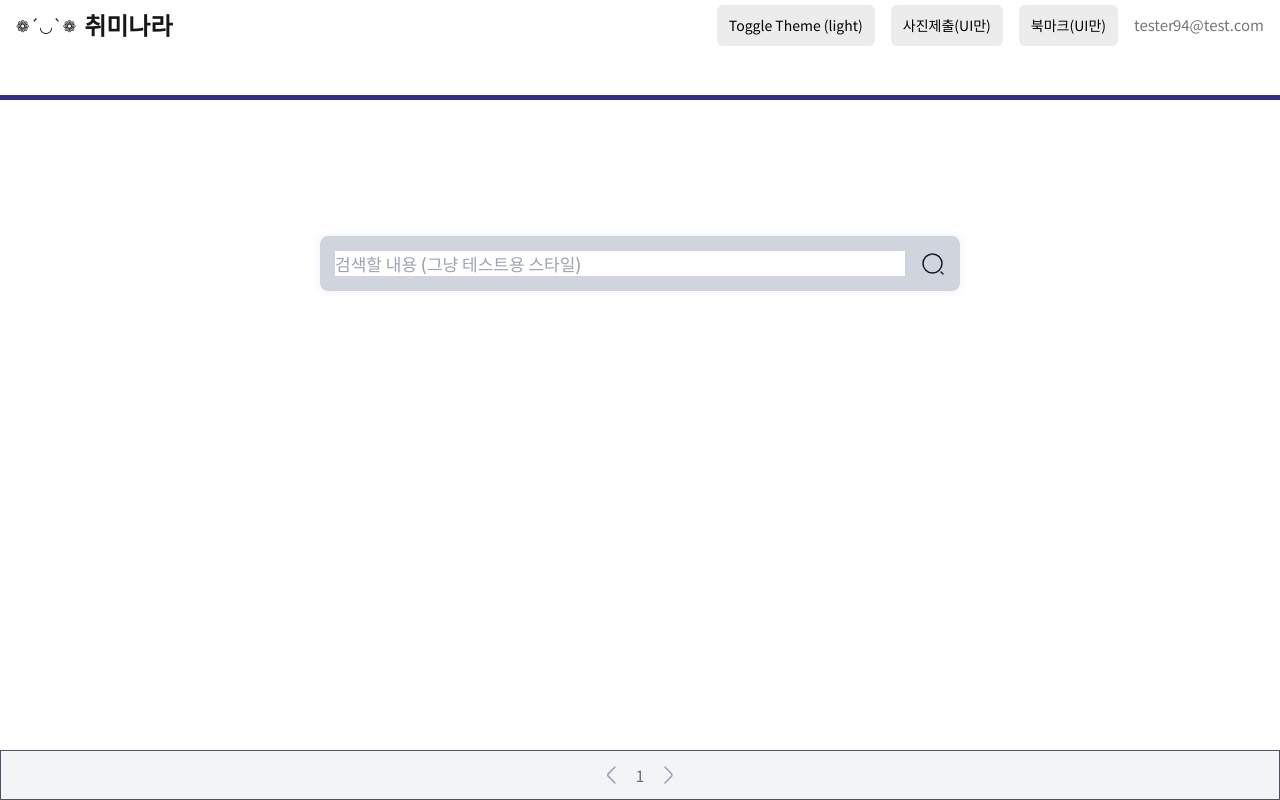
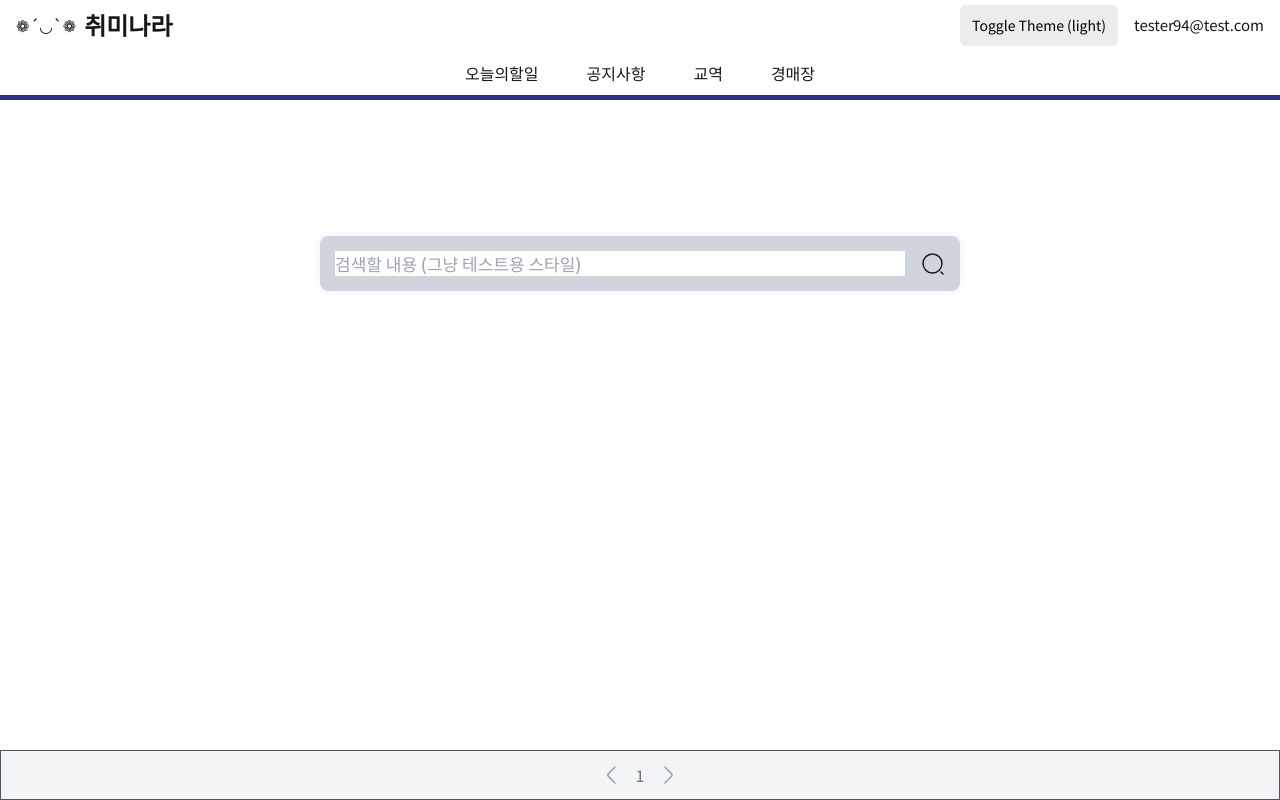
Before and after one commit to machuuo/next-my-hobby-helper, a Next.js app: page / in a window 1280 px wide. Built offline with nearby package versions, Linux system fonts and the light colour scheme.

Commit message:
25.03.21 commit

```diff
--- a/app/globals.css
+++ b/app/globals.css
@@ -49,7 +49,6 @@ h4 {
 }
 
 a {
-  color: white;
   text-decoration: none;
 }
 
--- a/components/molecules/profileBox/ProfileBox.module.css
+++ b/components/molecules/profileBox/ProfileBox.module.css
@@ -6,7 +6,6 @@
   gap: 16px;
 
   .userName {
-    color: var(--color-white-600);
     font-weight: 400;
     font-size: 15px;
   }
--- a/components/molecules/profileBox/ProfileBox.tsx
+++ b/components/molecules/profileBox/ProfileBox.tsx
@@ -7,15 +7,9 @@ import styles from "./ProfileBox.module.css";
 const ProfileBox = () => {
   const { theme, toggleTheme } = useThemeStore();
 
-  const clickHandler = (e: React.MouseEvent<HTMLButtonElement>): void => {
-    alert(e.currentTarget.innerText);
-  };
-
   return (
     <div className={styles.profileBox}>
       <StyledButton onClick={toggleTheme}>Toggle Theme ({theme})</StyledButton>
-      <StyledButton onClick={clickHandler}>사진제출(UI만)</StyledButton>
-      <StyledButton onClick={clickHandler}>북마크(UI만)</StyledButton>
       <span className={styles.userName}>tester94@test.com</span>
     </div>
   );
--- a/components/organisms/navigation/CommonNav.module.css
+++ b/components/organisms/navigation/CommonNav.module.css
@@ -17,7 +17,6 @@
 .menuButton {
   background: none;
   border: none;
-  color: white;
   font-size: 1rem;
   padding: 0.5rem 1rem;
   cursor: pointer;
@@ -52,13 +51,14 @@
   padding: 0.5rem 1rem;
 }
 
+.subMenuItem:hover {
+  background-color: #666;
+  border-radius: 4px;
+  padding: 0.5rem 1rem;
+}
+
 .subMenuLink {
   color: white;
   text-decoration: none;
   display: block;
 }
-
-.subMenuLink:hover {
-  background-color: #666;
-  border-radius: 4px;
-}
--- a/components/organisms/navigation/CommonNav.tsx
+++ b/components/organisms/navigation/CommonNav.tsx
@@ -20,9 +20,7 @@ function CommonNav() {
                 onClick={() => subMenus.length && toggleMenu(menu.id)}
               >
                 {!subMenus.length ? (
-                  <Link href={menu.path} className={styles.subMenuLink}>
-                    {menu.label}
-                  </Link>
+                  <Link href={menu.path}>{menu.label}</Link>
                 ) : (
                   <>{menu.label}</>
                 )}
--- a/stores/todoStore.ts
+++ b/stores/todoStore.ts
@@ -25,6 +25,7 @@ export const useTodoStore = create<State & Action>((set) => ({
       const templates = JSON.parse(localStorage.getItem("templates") || "[]");
       const todayTodos = JSON.parse(localStorage.getItem("today") || "[]");
 
+      // TODO: template과 todos의 status 차이를 확인하고 today todos의 status를 유지하되, content는 계속 갱신할 수 있도록 변경
       const templatesMap = templates.reduce(
         (
           acc: Record<string, TodoTemplateProps>,
```
